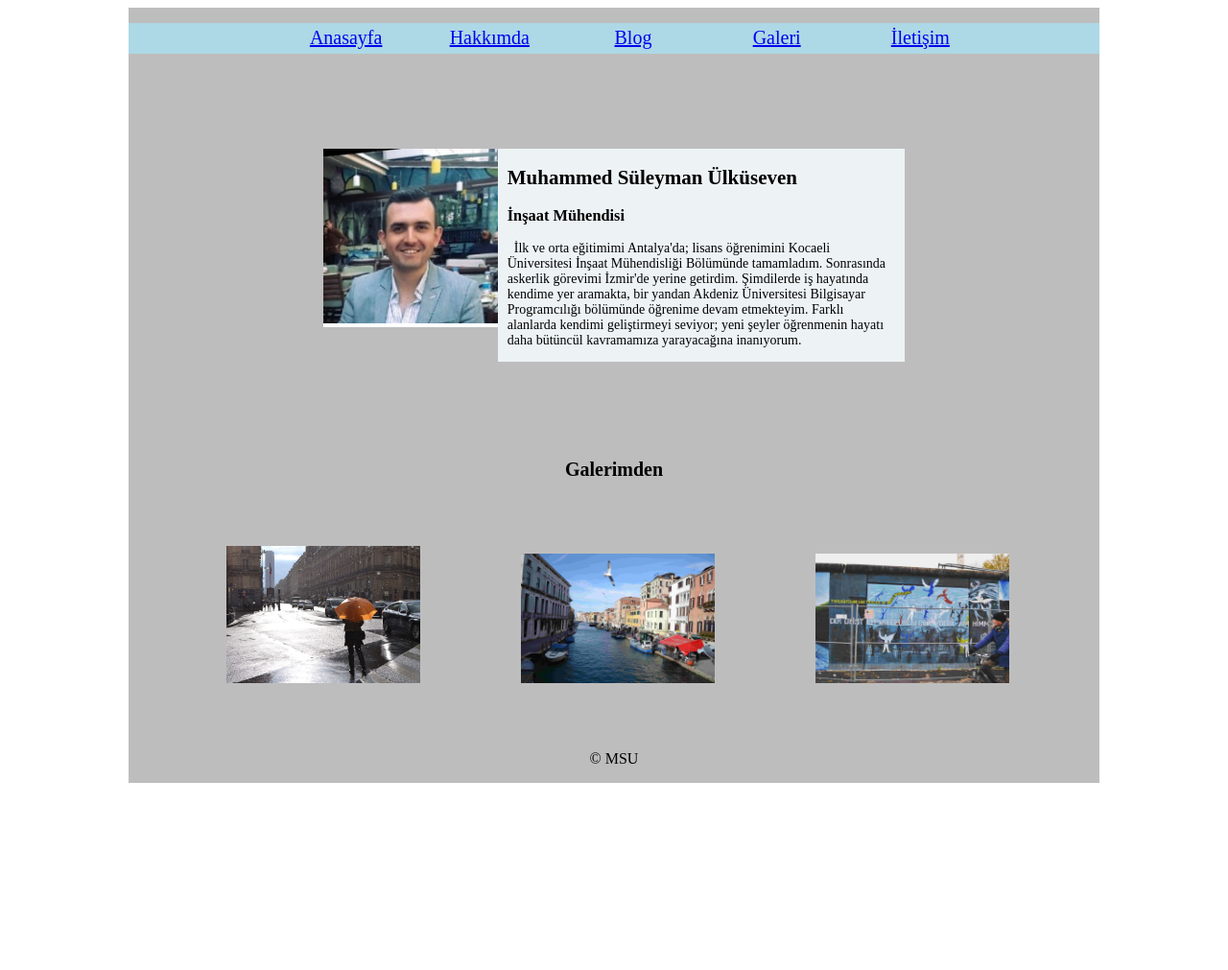
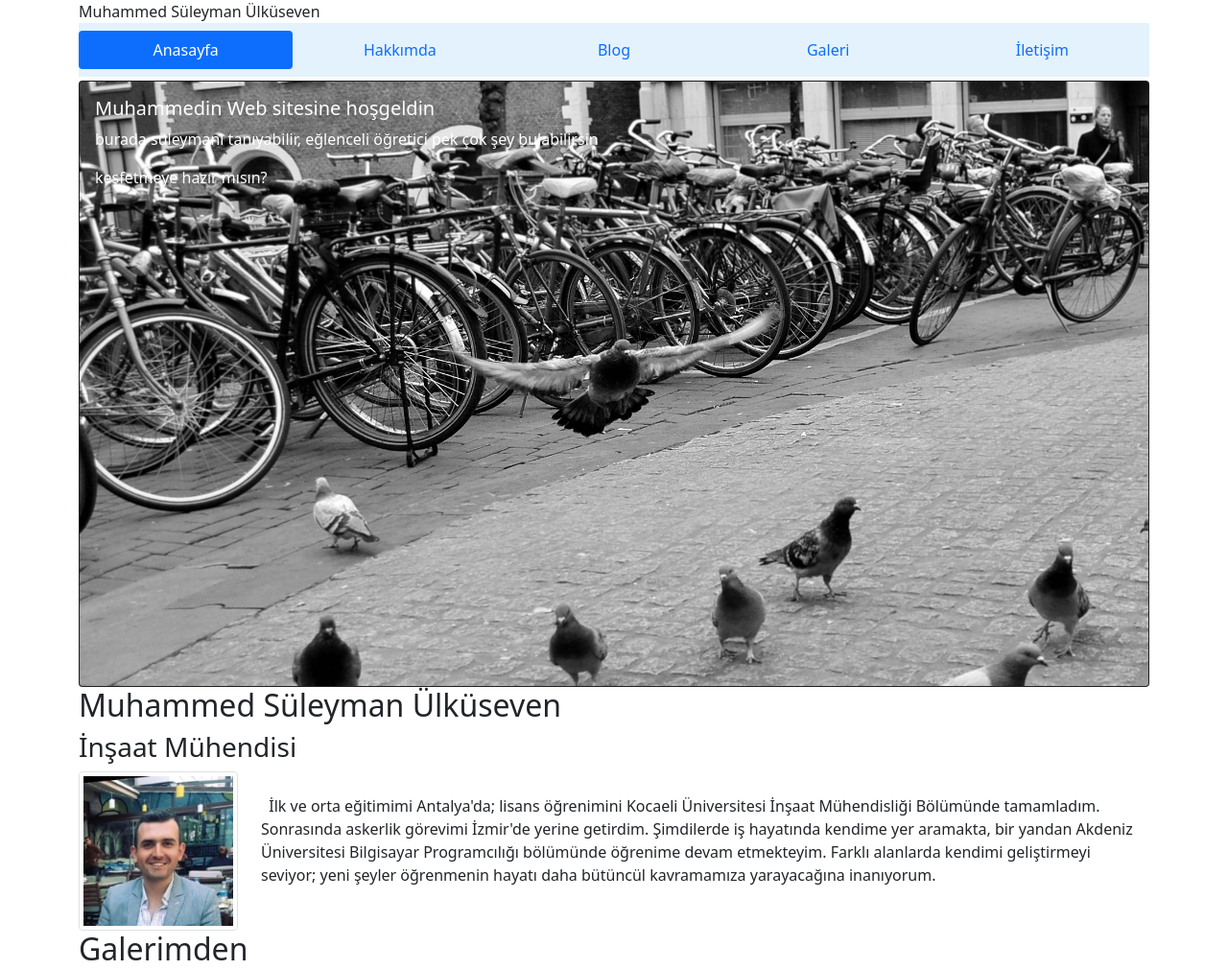
Before and after one commit to MSUlkuseven/MSUlkuseven.github.io, a plain HTML site: page index.html in a window 1280 px wide. Shown: the top 1011 px of the page at 96% size. Before the commit the page ends 824 px from the top, so only its background shows below. Drawn offline with nearby package versions, Linux system fonts and the light colour scheme.

Commit message:
boostrap bir

```diff
--- a/css/style.css
+++ b/css/style.css
@@ -62,9 +62,10 @@ background-color:white;
 
     background-color: rgb(237, 243, 245);
     width: 40%;
+    height: 1%;
     float: left;
     margin: 10% 20% 10% 0%;
-    padding: 0% 1% 0%;
+    padding: 0% 1% 0% ;
     font-size: 14px;
 
 }
@@ -74,8 +75,8 @@ background-color:white;
     /* float: left; */
     margin: 1% 20% 10% 20%;
     padding: 0% 1% 0%;
+}
 
-}
 #Bilgi ul {
     list-style-type: none;
 }
@@ -113,7 +114,7 @@ margin: 0% 25% 5% 25%
     /* background-color: pink; */
     text-align: left;
     margin: 5% 25% 5% 25%;
-    clear: both;
+
 }
 #iletisim{
     background-color: rgb(237, 243, 245);
--- a/index.html
+++ b/index.html
@@ -3,58 +3,70 @@
 <head>
     <meta charset="UTF-8">
     <meta name="viewport" content="width=device-width, initial-scale=1.0">
-    <title>Anasayfa</title>
-    <link rel="stylesheet"  href="css/style.css">
+    <title>Ana Sayfa</title>
+    <link href="https://cdn.jsdelivr.net/npm/bootstrap@5.0.0-beta1/dist/css/bootstrap.min.css" rel="stylesheet" integrity="sha384-giJF6kkoqNQ00vy+HMDP7azOuL0xtbfIcaT9wjKHr8RbDVddVHyTfAAsrekwKmP1" crossorigin="anonymous">
 </head>
 <body>
 
 
 
-<div id="container">
+<div class="container">
 
         <header id="index_id">Muhammed Süleyman Ülküseven</header>
-        <nav>
-            <ul>
-                <li><a href="index.html">Anasayfa</a></li>
-                <li><a href="hakkimda.html">Hakkımda</a></li>
-                <li><a href="blog.html">Blog</a></li>
-                <li><a href="galeri.html">Galeri</a></li>
-                <li><a href="iletisim.html">İletişim</a></li>
+        <nav class="" style =" background-color: #e3f2fd;">
+            <ul class="nav nav-pills mb-1 flex-column flex-sm-row nav-justified navbar  navbar-light"   >
+                <li class="nav-item"  ><a class="nav-link active" href="index.html">Anasayfa</a></li>
+                <li class="nav-item" "><a class="nav-link" href="hakkimda.html">Hakkımda</a></li>
+                <li class="nav-item" ><a class="nav-link " href="blog.html">Blog</a></li>
+                <li class="nav-item" ><a class="nav-link " href="galeri.html">Galeri</a></li>
+                <li class="nav-item" ><a class="nav-link " href="iletisim.html">İletişim</a></li>
             </ul>
 
          </nav>
+         <div class="card bg-dark text-white  mx-auto fluid" >
+            <img src="img/bisiklet ve kuslar.jpg" class="card-img" alt="...">
+            <div class="card-img-overlay">
+              <h5 class="card-title">Muhammedin Web sitesine hoşgeldin</h5>
+              <p class="card-text">burada süleymanı tanıyabilir, eğlenceli öğretici pek çok şey bulabilirsin</p>
+              <p class="card-text">keşfetmeye hazır mısın?</p>
+            </div>
+          </div>
 
-
-    <div id="vsk" >
-        <img src="img/Suleyman_Ulkuseven_pp.jpg" alt="Muhammed Süleyman Ülküseven Profil Fotoğrafı" width="100%" height="100%">
-    </div>
-    <div id="ozet" >
+    <div class = "row">
         <h2>Muhammed Süleyman Ülküseven</h2>
         <h3>İnşaat Mühendisi</h3>
+    <div class="mx-auto col-6 col-md-2" >
+        <img class="img-responsive img-thumbnail center-block " src="img/Suleyman_Ulkuseven_pp.jpg" alt="Muhammed Süleyman Ülküseven Profil Fotoğrafı" width="100%" height="100" >
+    </div>
+    <div class="col-12 col-md-10" >
 
-
-    <p> &nbsp İlk ve orta eğitimimi Antalya'da; lisans öğrenimini Kocaeli Üniversitesi İnşaat Mühendisliği Bölümünde
+    <p> <br>
+        &nbsp İlk ve orta eğitimimi Antalya'da; lisans öğrenimini Kocaeli Üniversitesi İnşaat Mühendisliği Bölümünde
         tamamladım.
         Sonrasında askerlik görevimi İzmir'de yerine getirdim. Şimdilerde iş hayatında kendime yer aramakta, bir yandan
         Akdeniz Üniversitesi Bilgisayar Programcılığı bölümünde öğrenime devam etmekteyim. Farklı alanlarda
         kendimi geliştirmeyi seviyor; yeni şeyler öğrenmenin hayatı daha bütüncül kavramamıza yarayacağına inanıyorum.
     </p>
     </div>
+    </div>
 
-    <div id=agaleri >
+    <div class="row" >
         <h2>Galerimden</h2>
-        <img href="galeri.html" class="pic"  src="img/pariste yagmur.jpg" alt="Pariste yağmurlu bir gün" width="100%" height="100%" >
+        <img class="col-12 col-md-4 img-responsive img-thumbnail center-block "  src="img/pariste yagmur.jpg" alt="Pariste yağmurlu bir gün" width="100%" height="100%" >
 
-        <img class="pic" src="img/venedik2.jpg" alt="Venedikten bir görüntü" width="100%" height="100%">
+        <img class="col-12 col-md-4 img-responsive img-thumbnail center-block "  src="img/venedik2.jpg" alt="Venedikten bir görüntü" width="100%" height="100%">
 
 
 
-        <img class="pic" src="img/berlin duvarı.jpg" alt="Berlin Duvarı ve Bisikletçi" width="100%" height="100%">
+        <img class="col-12 col-md-4 img-responsive img-thumbnail center-block  "  src="img/berlin duvarı.jpg" alt="Berlin Duvarı ve Bisikletçi" width="100%" height="100%">
 
 
     </div>
+    <hr class="dropdown-divider">
     <footer>&copy MSU </footer>
 </div>
+
+<script src="https://cdn.jsdelivr.net/npm/bootstrap@5.0.0-beta1/dist/js/bootstrap.bundle.min.js" integrity="sha384-ygbV9kiqUc6oa4msXn9868pTtWMgiQaeYH7/t7LECLbyPA2x65Kgf80OJFdroafW" crossorigin="anonymous"></script>
 
 
 </body>
```
Also changed, not shown: blog.html (+17 -11 lines), galeri.html (+30 -22 lines), hakkimda.html (+17 -12 lines), iletisim.html (+15 -10 lines), img/MSÜ.jpg (added), js/kod.js (added).
